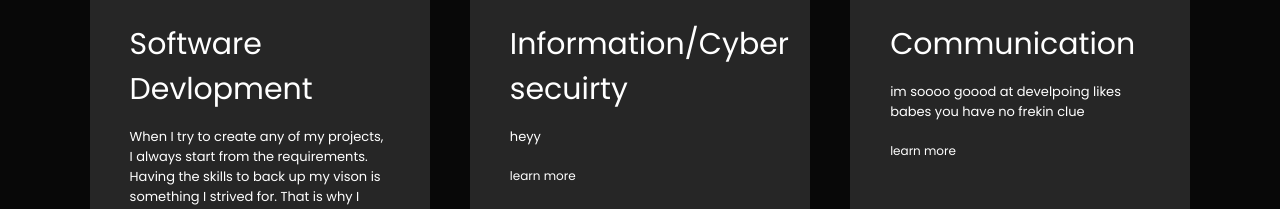
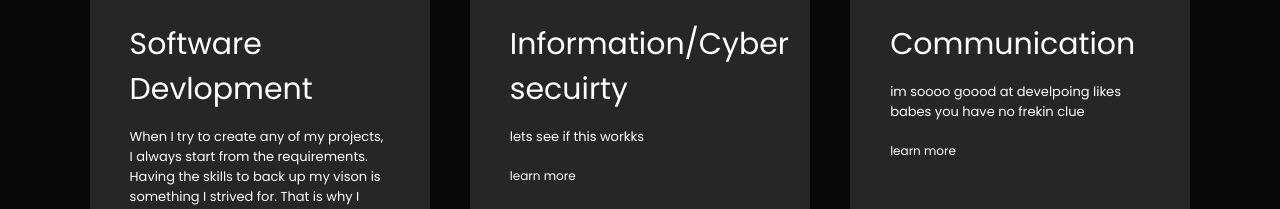
Before and after one commit to Manjumkhabir/Manjum_Khabir_Porfolio, a plain HTML site: page index.html in a window 1280 px wide. Shown: the part 1720-1929 px from the top of the page. Drawn offline with Linux system fonts and the light colour scheme.

Commit message:
new updatetest

```diff
--- a/index.html
+++ b/index.html
@@ -106,7 +106,7 @@
                     <div>
                         <i class="fa-solid fa-user-shield"></i>
                         <h2>Information/Cyber secuirty </h2>
-                        <p>heyy </p>
+                        <p>lets see if this workks </p>
                         <a href="#">learn more</a>
                     </div>
                     <div>
```
